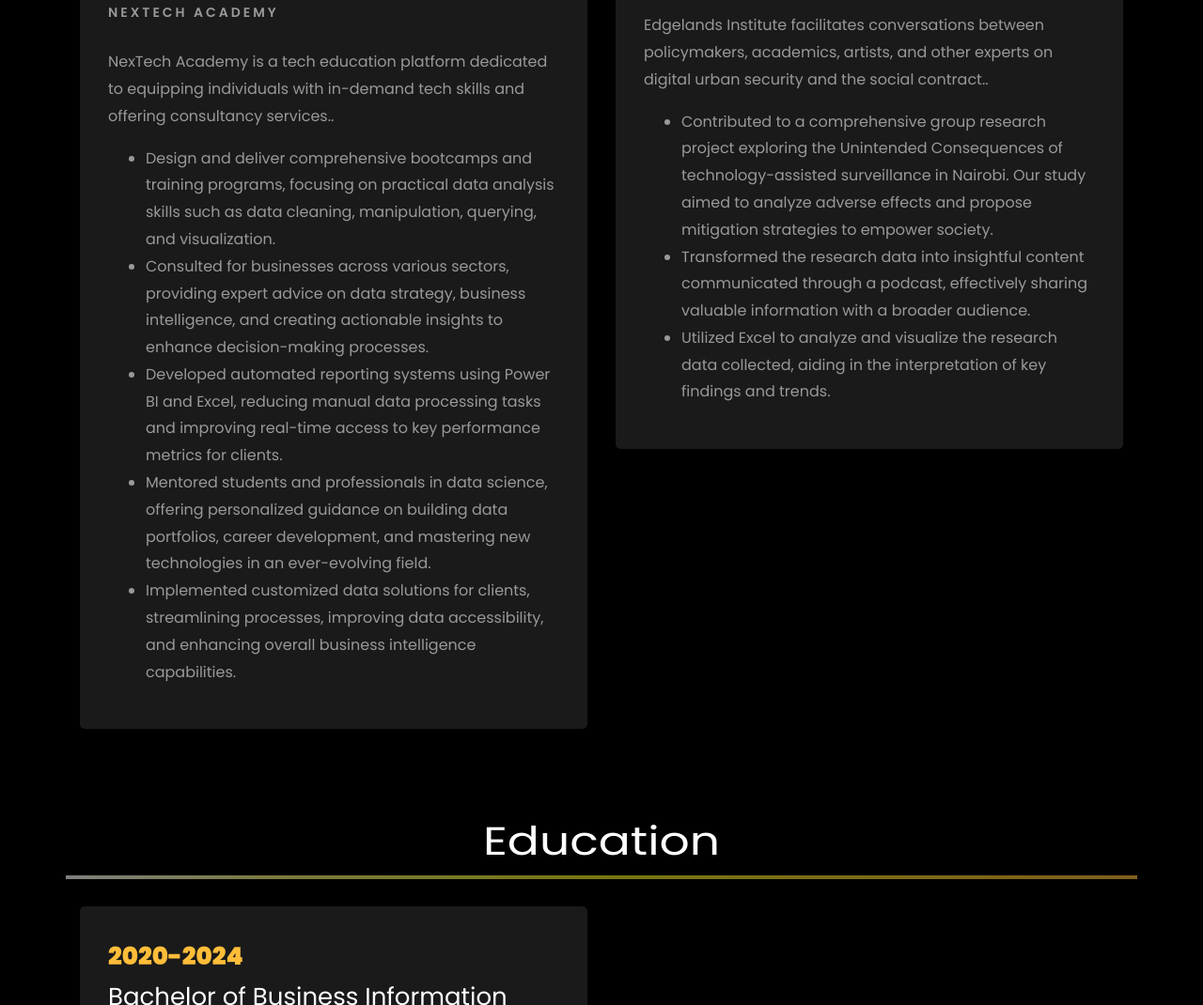
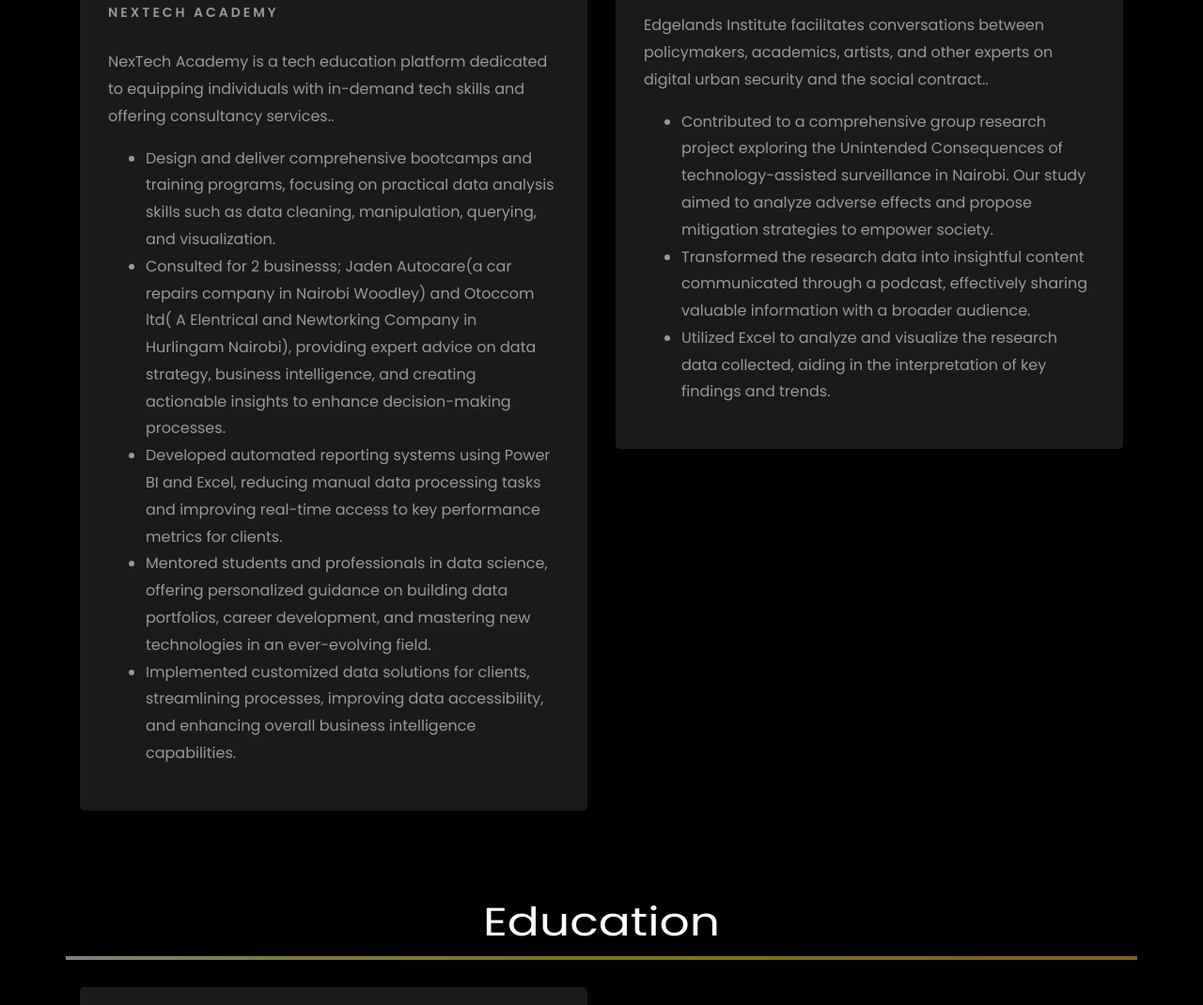
Before and after one commit to nyarotoyi/nyarotoyi.github.io, a plain HTML site: page index.html in a window 1280 px wide. Shown: the part 2445-3515 px from the top of the page at 94% size. Drawn offline with Linux system fonts and the light colour scheme; animation ran at ten frames a second; a script that the page names is missing; files whose address does not match are found by name.

Commit message:
Update index.html

```diff
--- a/index.html
+++ b/index.html
@@ -333,7 +333,7 @@
 						<p class="mt-4">NexTech Academy is a tech education platform dedicated to equipping individuals with in-demand tech skills and offering consultancy services..
 							<ul>
 								<li>Design and deliver comprehensive bootcamps and training programs, focusing on practical data analysis skills such as data cleaning, manipulation, querying, and visualization.</li>
-								<li>Consulted for businesses across various sectors, providing expert advice on data strategy, business intelligence, and creating actionable insights to enhance decision-making processes.</li>
+								<li>Consulted for 2 businesss; Jaden Autocare(a car repairs company in Nairobi Woodley) and Otoccom ltd( A Elentrical and Newtorking Company in Hurlingam Nairobi), providing expert advice on data strategy, business intelligence, and creating actionable insights to enhance decision-making processes.</li>
 								<li>Developed automated reporting systems using Power BI and Excel, reducing manual data processing tasks and improving real-time access to key performance metrics for clients.</li>
 								<li>Mentored students and professionals in data science, offering personalized guidance on building data portfolios, career development, and mastering new technologies in an ever-evolving field.</li>
 								<li>Implemented customized data solutions for clients, streamlining processes, improving data accessibility, and enhancing overall business intelligence capabilities.</li>
```
